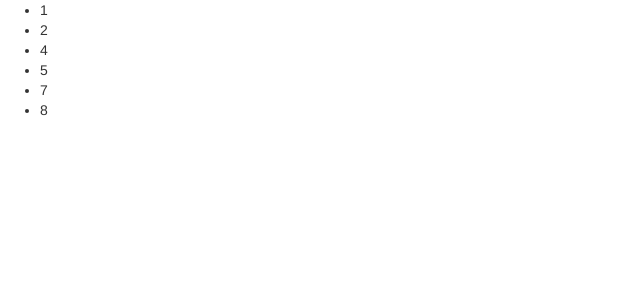
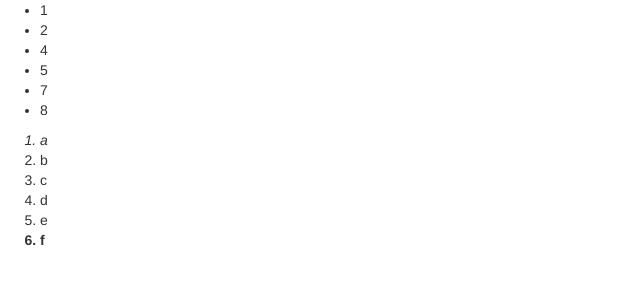
Before and after one commit to SunRey/Angular-Test, a plain HTML site: page public/template-test.html in a window 1280 px wide. Shown: the whole page, without its empty margins (0-640 px from the left). Drawn offline with nearby package versions, Linux system fonts and the light colour scheme.

Commit message:
uses and understand the way to hide the show elements on page and if to show elements within an array

```diff
--- a/public/template-test.html
+++ b/public/template-test.html
@@ -16,6 +16,9 @@
             <li ng-repeat="num in [0, 1, 2, 3, 4, 5, 6, 7, 8, 9]" ng-hide="num % 3 == 0">{{ num }}</li>
         </ul>
 
+        <ol>
+            <li ng-repeat="letter in ['A', 'B', 'C', 'D', 'E', 'F']">{{ letter | lowercase }}</li>
+        </ol>
         <script src="js/angular.min.js"></script>
         <script src="js/templateTest.js"></script>
     </body>
```
